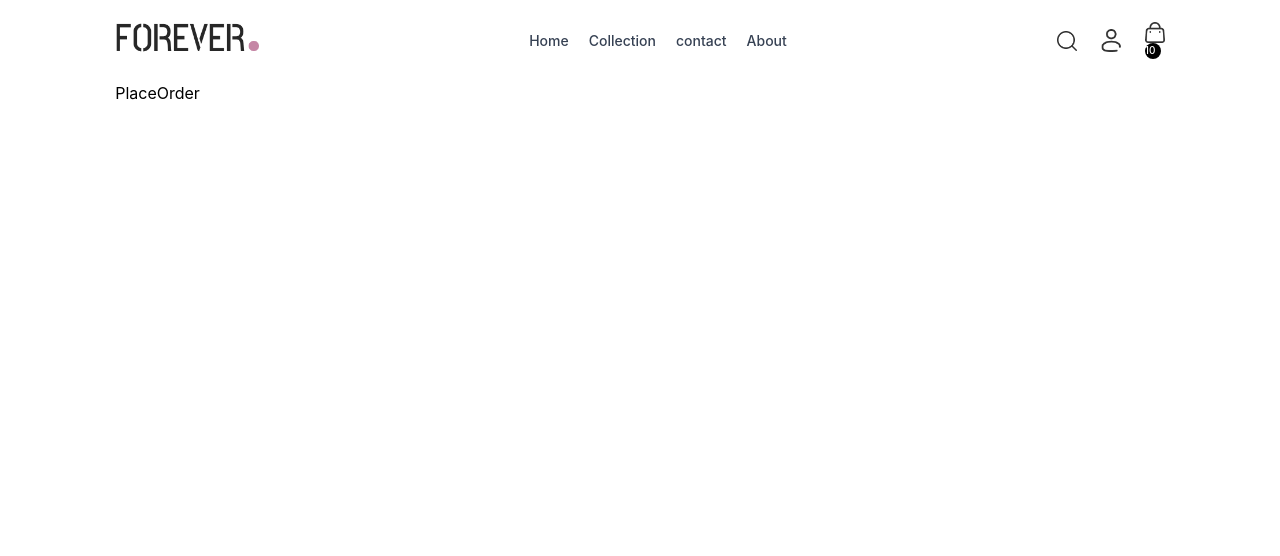
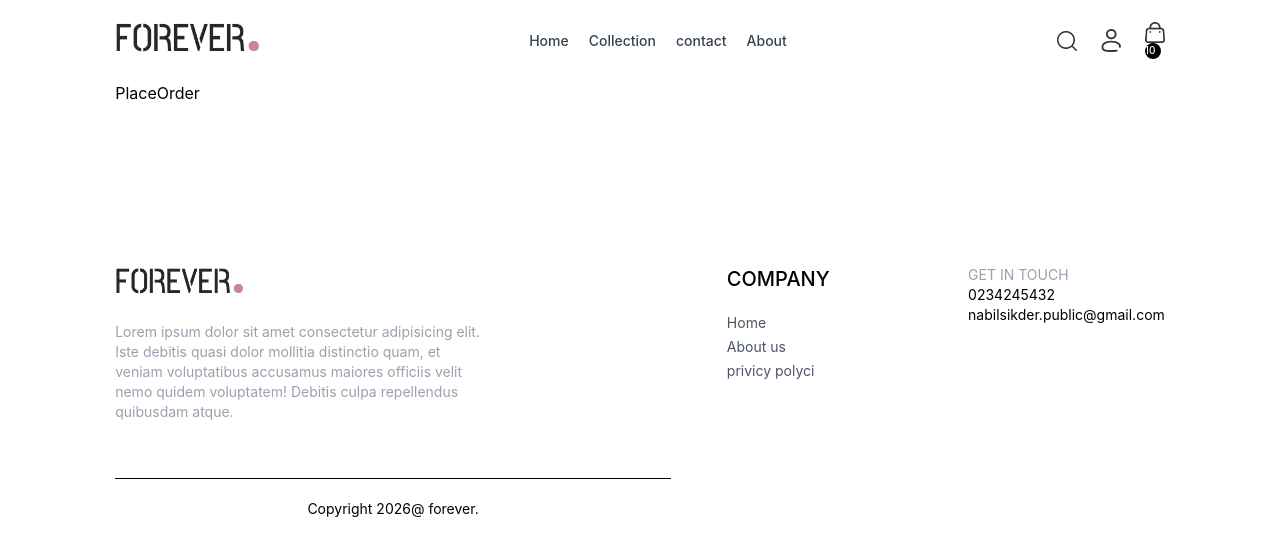
Before and after one commit to sudouniversenabil/E-comarce-app-using-mern-stck, a React (Vite) app in the folder E-comers_frontend/: page /place-order in a window 1280 px wide. Shown: the top 556 px of the page. Built offline with nearby package versions, Linux system fonts and the light colour scheme.

Commit message:
add_fotter

```diff
--- a/E-comers_frontend/src/App.jsx
+++ b/E-comers_frontend/src/App.jsx
@@ -16,6 +16,7 @@ import Cart from "./pages/Cart";
 
 // componestes
 import Navber from "./components/Navber";
+import Fotter from "./components/Fotter";
 
 
 function App() {
@@ -33,6 +34,7 @@ function App() {
         <Route path="/oder" element={<Oder />} />
         <Route path="/place-order" element={<PlaceOrder />} />
       </Routes>
+      <Fotter/>
 
     </div>
   )
--- /dev/null
+++ b/E-comers_frontend/src/components/Fotter.jsx
@@ -0,0 +1,39 @@
+import React from 'react'
+import { assets } from '../assets/assets'
+
+function Fotter() {
+    return (
+        <div className='flex flex-col sm:grid grid-cols-[3fr_1fr_1fr] gap-14 my-10 mt-40 text-sm'>
+            <div>
+                <img src={assets.logo} className='mb-5 w-32' alt="" />
+                <p className='w-full md:w-2/3 text-gray-400'>
+                    Lorem ipsum dolor sit amet consectetur adipisicing elit. Iste debitis quasi dolor mollitia distinctio quam, et veniam voluptatibus accusamus maiores officiis velit nemo quidem voluptatem! Debitis culpa repellendus quibusdam atque.
+                </p>
+            </div>
+            <div>
+                <p className='text-xl font-medium mb-5 '>COMPANY</p>
+                <ul className='flex flex-col gap-1 text-gray-600'>
+                    <li>Home</li>
+                    <li> About us </li>
+                    <li> privicy polyci </li>
+
+                </ul>
+            </div>
+            <div>
+                <p className='flex flex-col gap-1 text-gray-400'>GET IN TOUCH</p>
+                <ul>
+                    <li>
+                        0234245432
+                    </li>
+                    <li>nabilsikder.public@gmail.com</li>
+                </ul>
+            </div>
+            <div className='items-center border-b-teal-400 '>
+                <hr />
+                <p className='py-5 text-sm text-center'>Copyright 2026@ forever.</p>
+            </div>
+        </div>
+    )
+}
+
+export default Fotter
--- a/E-comers_frontend/src/components/NewLatterBox.jsx
+++ b/E-comers_frontend/src/components/NewLatterBox.jsx
@@ -4,7 +4,8 @@ function NewLatterBox() {
 
     // and also dnot now what is preen defult do
     const onSubmitDefault=(event)=>{
-        event.prevenDefault()
+        event.preventDefault()
+        console.log("hallo")
     }
   return (
     <div className='text-center'>
--- a/E-comers_frontend/src/components/ProductItem.jsx
+++ b/E-comers_frontend/src/components/ProductItem.jsx
@@ -8,7 +8,7 @@ function productItem({ id, image, name, price }) {
   return (
     <Link className='text-gray-700 cursor-pointer' to={`/product/${id}`}>
       <div className='overflow-hidden'>
-        <img className='hover:scale-100 transition ease-in-out' src={image[0]} alt="" />
+        <img className="hover:scale-130 transition-transform duration-500 ease-in-out" src={image[0]} alt="" />
       </div>
       <p className='pt-3 pb-1 text-sm'>{name}</p>
       <p className='text-sm font-medium'>{currency}{price}</p>
```
